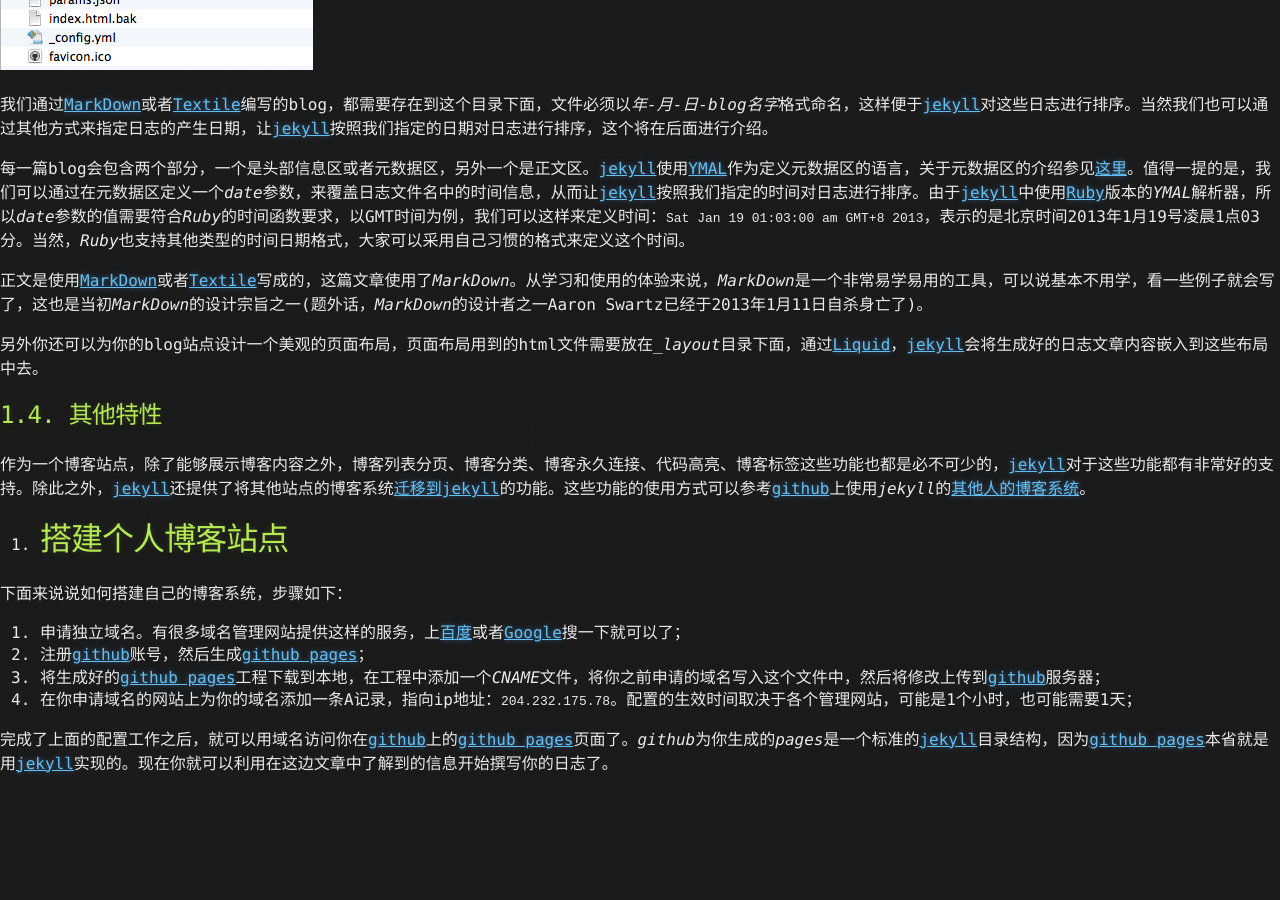
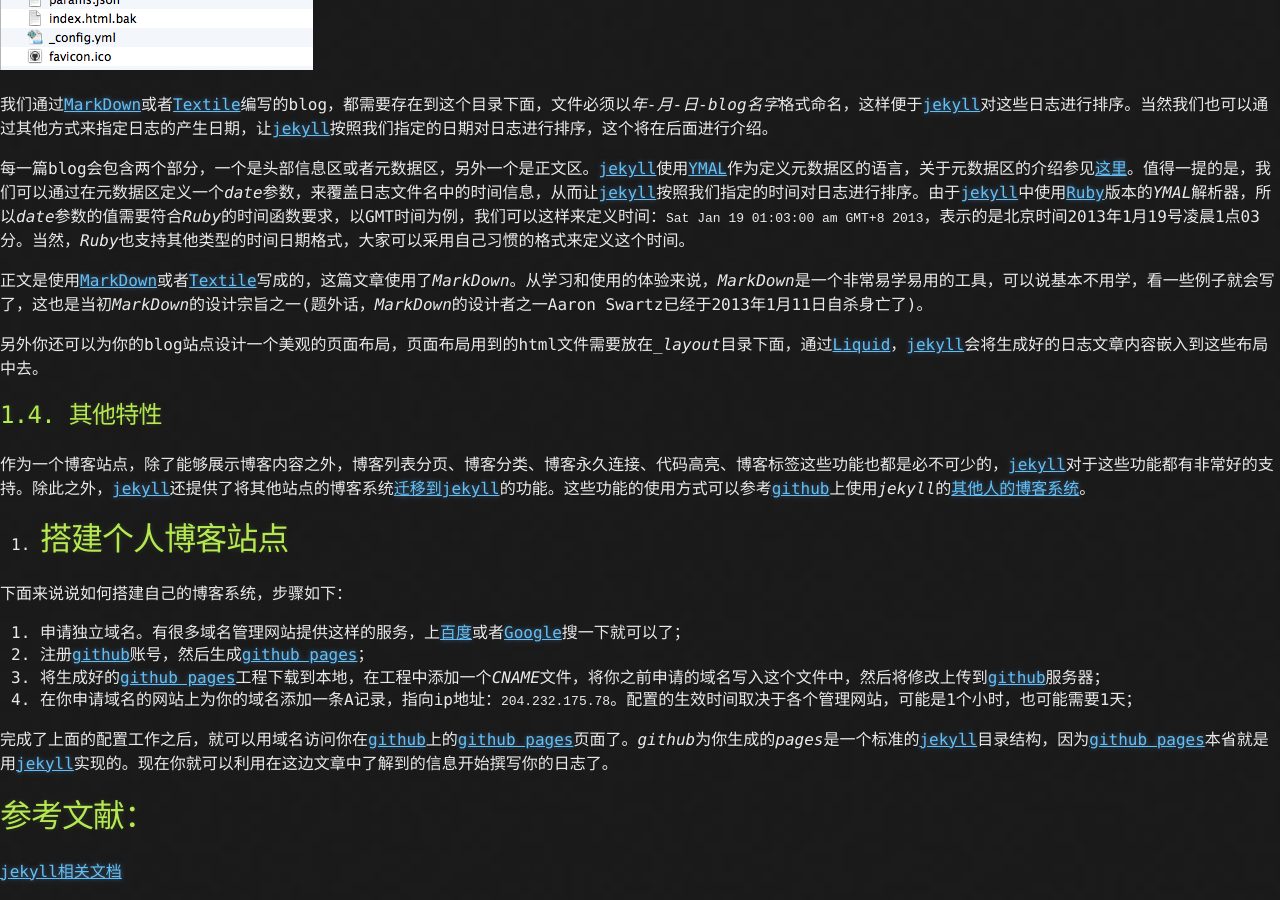
Before and after one commit to tianxiao-ma/tianxiao-ma.github.com, a Jekyll site: the page built from _posts/2013-01-19-hello-jekyll.md, in a window 1280 px wide and 900 px high, scrolled down 1336 px. Built offline with Jekyll 4.4.1, drawn with Linux system fonts in a browser that asks for light colours; Markdown is read by kramdown in place of the engine named in the settings; before the commit the page ends 2128 px from its top, so only the background shows below that.

Commit message:
add reference

```diff
--- a/_posts/2013-01-19-hello-jekyll.md
+++ b/_posts/2013-01-19-hello-jekyll.md
@@ -80,6 +80,10 @@ published: true
 
 完成了上面的配置工作之后，就可以用域名访问你在[github][]上的[github pages][]页面了。*github*为你生成的*pages*是一个标准的[jekyll][]目录结构，因为[github pages][pages]本省就是用[jekyll][]实现的。现在你就可以利用在这边文章中了解到的信息开始撰写你的日志了。
 
+参考文献：
+==========
+[jekyll相关文档](http://jekyllrb.com/)
+
 [blog migrations]: http://wiki.github.com/mojombo/jekyll/blog-migrations
 [jekyll ymal front matter]: https://github.com/mojombo/jekyll/wiki/YAML-Front-Matter
 [jekyll usage]: https://github.com/mojombo/jekyll/wiki/Usage
```
